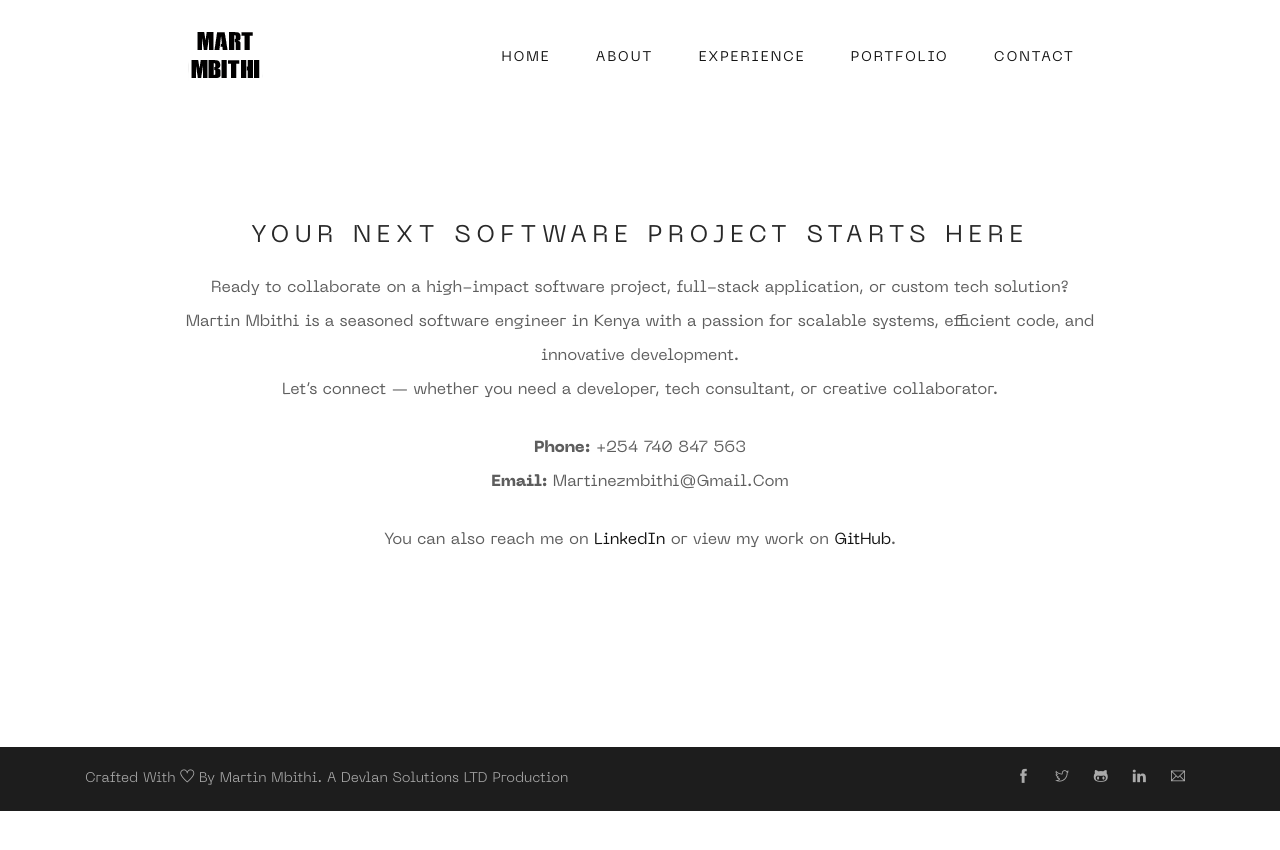
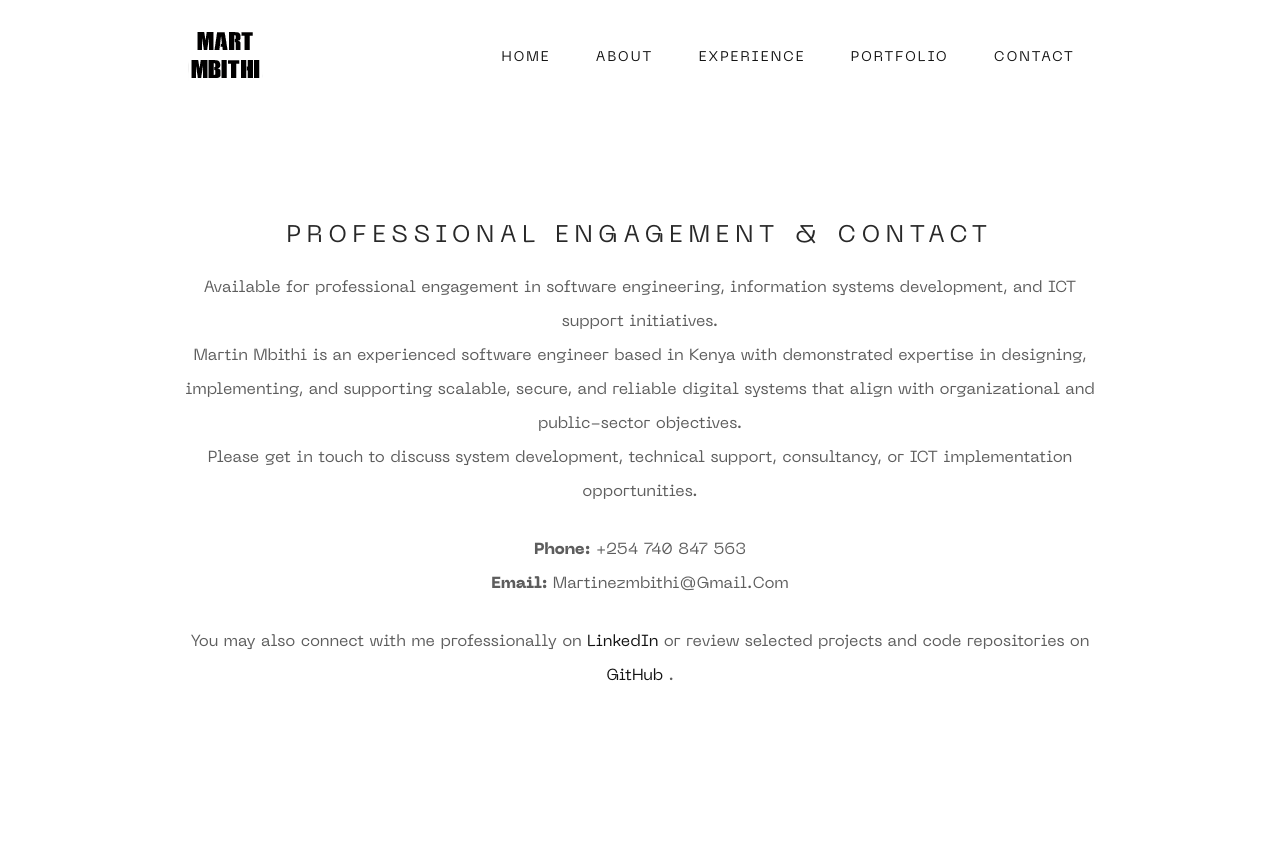
Before and after one commit to MartMbithi/martmbithi.github.io, a plain HTML site: page contact.html in a window 1280 px wide. Before the commit the page ends 811 px from the top, so only its background shows below. Drawn offline with Linux system fonts and the light colour scheme.

Commit message:
Cleaned Footer

```diff
--- a/contact.html
+++ b/contact.html
@@ -4,28 +4,58 @@
     <meta charset="UTF-8" />
     <meta name="viewport" content="width=device-width, initial-scale=1.0" />
     <meta http-equiv="X-UA-Compatible" content="ie=edge" />
-    <meta name="google-site-verification" content="fbm9LJdJbIkXoUFB6_Aw0Ess9GP_gOHggUfwngAAZkY" />
+    <meta
+      name="google-site-verification"
+      content="fbm9LJdJbIkXoUFB6_Aw0Ess9GP_gOHggUfwngAAZkY"
+    />
     <!-- SEO Meta -->
-    <meta name="description" content="Contact Martin Mbithi, a top software engineer in Kenya. Reach out for full-stack web development, scalable tech solutions, or software project collaboration." />
-    <meta name="keywords" content="Martin Mbithi, Contact Software Engineer, Kenya Developer Contact, Full-Stack Engineer Kenya, Hire Developer, Software Collaboration, Tech Solutions Kenya" />
+    <meta
+      name="description"
+      content="Contact Martin Mbithi, a top software engineer in Kenya. Reach out for full-stack web development, scalable tech solutions, or software project collaboration."
+    />
+    <meta
+      name="keywords"
+      content="Martin Mbithi, Contact Software Engineer, Kenya Developer Contact, Full-Stack Engineer Kenya, Hire Developer, Software Collaboration, Tech Solutions Kenya"
+    />
     <meta name="author" content="Martin Mbithi" />
 
     <!-- Open Graph / Facebook -->
     <meta property="og:type" content="website" />
-    <meta property="og:title" content="Contact Martin Mbithi - Full-Stack Software Engineer in Kenya" />
-    <meta property="og:description" content="Let's build something great! Contact Martin Mbithi for full-stack development, tech solutions, or software engineering projects." />
+    <meta
+      property="og:title"
+      content="Contact Martin Mbithi - Full-Stack Software Engineer in Kenya"
+    />
+    <meta
+      property="og:description"
+      content="Let's build something great! Contact Martin Mbithi for full-stack development, tech solutions, or software engineering projects."
+    />
     <meta property="og:image" content="assets/img/slider/martin_profile.webp" />
-    <meta property="og:url" content="https://www.martinmbithi.github.io/contact.html" />
+    <meta
+      property="og:url"
+      content="https://www.martinmbithi.github.io/contact.html"
+    />
     <meta property="og:site_name" content="Martin Mbithi Portfolio" />
 
     <!-- Twitter -->
     <meta name="twitter:card" content="summary_large_image" />
-    <meta name="twitter:title" content="Contact Martin Mbithi - Software Engineer & Developer in Kenya" />
-    <meta name="twitter:description" content="Reach out to Martin Mbithi for software development, scalable systems, or tech consultations. Based in Kenya, serving globally." />
-    <meta name="twitter:image" content="assets/img/slider/martin_profile.webp" />
+    <meta
+      name="twitter:title"
+      content="Contact Martin Mbithi - Software Engineer & Developer in Kenya"
+    />
+    <meta
+      name="twitter:description"
+      content="Reach out to Martin Mbithi for software development, scalable systems, or tech consultations. Based in Kenya, serving globally."
+    />
+    <meta
+      name="twitter:image"
+      content="assets/img/slider/martin_profile.webp"
+    />
 
     <!-- Canonical -->
-    <link rel="canonical" href="https://www.martinmbithi.github.io/contact.html" />
+    <link
+      rel="canonical"
+      href="https://www.martinmbithi.github.io/contact.html"
+    />
 
     <!-- Structured Data -->
     <script type="application/ld+json">
@@ -55,7 +85,6 @@
     <!-- Page Title -->
     <title>Contact Martin Mbithi - Full-Stack Software Engineer in Kenya</title>
 
-
     <!-- Style CSS -->
     <link rel="stylesheet" href="style.css" />
     <!-- favicon -->
@@ -66,13 +95,18 @@
     />
 
     <!-- Google tag (gtag.js) -->
-<script async src="https://www.googletagmanager.com/gtag/js?id=G-SSZH0W9N7X"></script>
+    <script
+      async
+      src="https://www.googletagmanager.com/gtag/js?id=G-SSZH0W9N7X"
+    ></script>
     <script>
       window.dataLayer = window.dataLayer || [];
-  function gtag(){dataLayer.push(arguments);}
-  gtag('js', new Date());
+      function gtag() {
+        dataLayer.push(arguments);
+      }
+      gtag("js", new Date());
 
-  gtag('config', 'G-SSZH0W9N7X');
+      gtag("config", "G-SSZH0W9N7X");
     </script>
 
     <!-- Modernizr JS -->
@@ -118,74 +152,67 @@
         </div>
       </div>
     </header>
-    <br><br><br>
+    <br /><br /><br />
     <main>
       <section class="portfolio-area section-py bg-white">
         <div class="container-fluid px-180">
           <div class="row">
             <div class="col-12 text-center">
               <div class="section-heading mb-70">
-                  <h2 class="pb-5">Your Next Software Project Starts Here</h2>
+                <h2 class="pb-5">Professional Engagement & Contact</h2>
+
                 <p>
-                    Ready to collaborate on a high-impact software project, full-stack application, or custom tech solution?<br />
-                    Martin Mbithi is a seasoned software engineer in Kenya with a passion for scalable systems, efficient code, and innovative development.<br />
-                    Let’s connect — whether you need a developer, tech consultant, or creative collaborator.
+                  Available for professional engagement in software engineering,
+                  information systems development, and ICT support
+                  initiatives.<br />
+                  Martin Mbithi is an experienced software engineer based in
+                  Kenya with demonstrated expertise in designing, implementing,
+                  and supporting scalable, secure, and reliable digital systems
+                  that align with organizational and public-sector
+                  objectives.<br />
+                  Please get in touch to discuss system development, technical
+                  support, consultancy, or ICT implementation opportunities.
                 </p>
+
                 <div class="contact-info mt-4">
-                    <p><strong>Phone:</strong> <a class="text-bold" href="tel:+254740847563">+254 740 847 563</a></p>
-                    <p><strong>Email:</strong> <a class="text-bold" href="mailto:martinezmbithi@gmail.com">martinezmbithi@gmail.com</a></p>
-                  </div>
-                  <p class="mt-4">
-                    You can also reach me on <a class="text-dark" href="https://www.linkedin.com/in/martin-mbithi-6626b617a/" target="_blank">LinkedIn</a> or view my work on
-                    <a class="text-dark" href="https://github.com/MartMbithi" target="_blank">GitHub</a>.
+                  <p>
+                    <strong>Phone:</strong>
+                    <a class="text-bold" href="tel:+254740847563"
+                      >+254 740 847 563</a
+                    >
+                  </p>
+                  <p>
+                    <strong>Email:</strong>
+                    <a class="text-bold" href="mailto:martinezmbithi@gmail.com">
+                      martinezmbithi@gmail.com
+                    </a>
                   </p>
                 </div>
+
+                <p class="mt-4">
+                  You may also connect with me professionally on
+                  <a
+                    class="text-dark"
+                    href="https://www.linkedin.com/in/martin-mbithi-6626b617a/"
+                    target="_blank"
+                  >
+                    LinkedIn
+                  </a>
+                  or review selected projects and code repositories on
+                  <a
+                    class="text-dark"
+                    href="https://github.com/MartMbithi"
+                    target="_blank"
+                  >
+                    GitHub </a
+                  >.
+                </p>
               </div>
             </div>
           </div>
         </div>
       </section>
     </main>
-    <footer>
-      <div class="copyright-area py-15 bg-secondary">
-        <div class="container">
-          <div class="row">
-            <div class="col-12 d-md-flex text-center">
-              <div class="copyright-text">
-                <p>
-                  Crafted With <i class="ti-heart"></i> By Martin Mbithi. A
-                  <a target="_blank" href="https://devlan.co.ke"
-                    >Devlan Solutions LTD</a
-                  >
-                  Production
-                </p>
-              </div>
-              <div class="social-links ml-auto">
-                <a
-                  href="https://www.facebook.com/devlansolutions/"
-                  target="_blank"
-                  ><i class="ti-facebook"></i
-                ></a>
-                <a href="https://twitter.com/martinezmbithi" target="_blank"
-                  ><i class="ti-twitter"></i
-                ></a>
-                <a href="https://github.com/MartMbithi" target="_blank"
-                  ><i class="ti-github"></i
-                ></a>
-                <a
-                  href="https://www.linkedin.com/in/martin-mbithi-6626b617a/"
-                  target="_blank"
-                  ><i class="ti-linkedin"></i
-                ></a>
-                <a href="mailto:martinezmbithi@gmail.com"
-                  ><i class="ti-email"></i
-                ></a>
-              </div>
-            </div>
-          </div>
-        </div>
-      </div>
-    </footer>
     <script src="assets/js/vendor/jquery-3.4.1.min.js"></script>
     <script src="assets/js/popper.min.js"></script>
     <script src="assets/js/bootstrap.min.js"></script>
```
Also changed, not shown: about.html (+0 -34 lines), experience.html (+0 -36 lines), portfolio.html (+2 -2 lines). Lines whose indentation alone changed are shown as unchanged.
